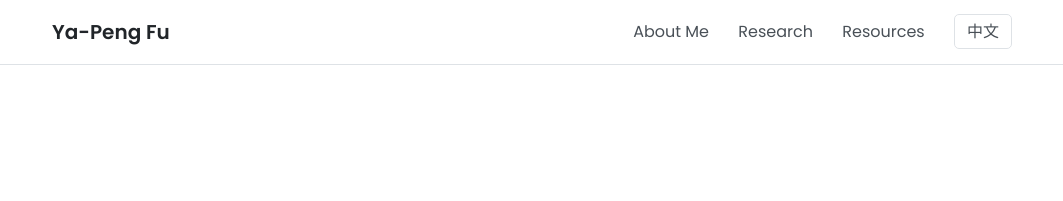
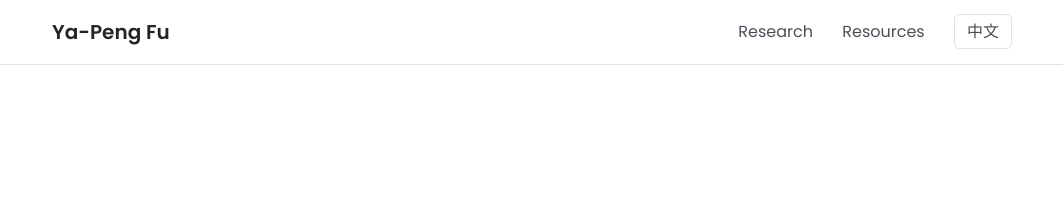
Before and after one commit to fyapeng/fyapeng.github.io, a Jekyll site: the page built from en/research.html, in a window 1280 px wide. Shown: the top 201 px of the page, without its empty margins (108-1171 px from the left). Built offline with Jekyll 4.4.1, drawn with Linux system fonts in a browser that asks for light colours.

Commit message:
Update en.yml

```diff
--- a/_data/en.yml
+++ b/_data/en.yml
@@ -1,7 +1,7 @@
 # _data/en.yml
 nav:
   home: "Home"
-  about: "About Me"
+  home_url: "/en/" # 指向英文版首页
   research: "Research"
   resources: "Resources"
   resources_url: "https://fyapeng.com/resources"
```
